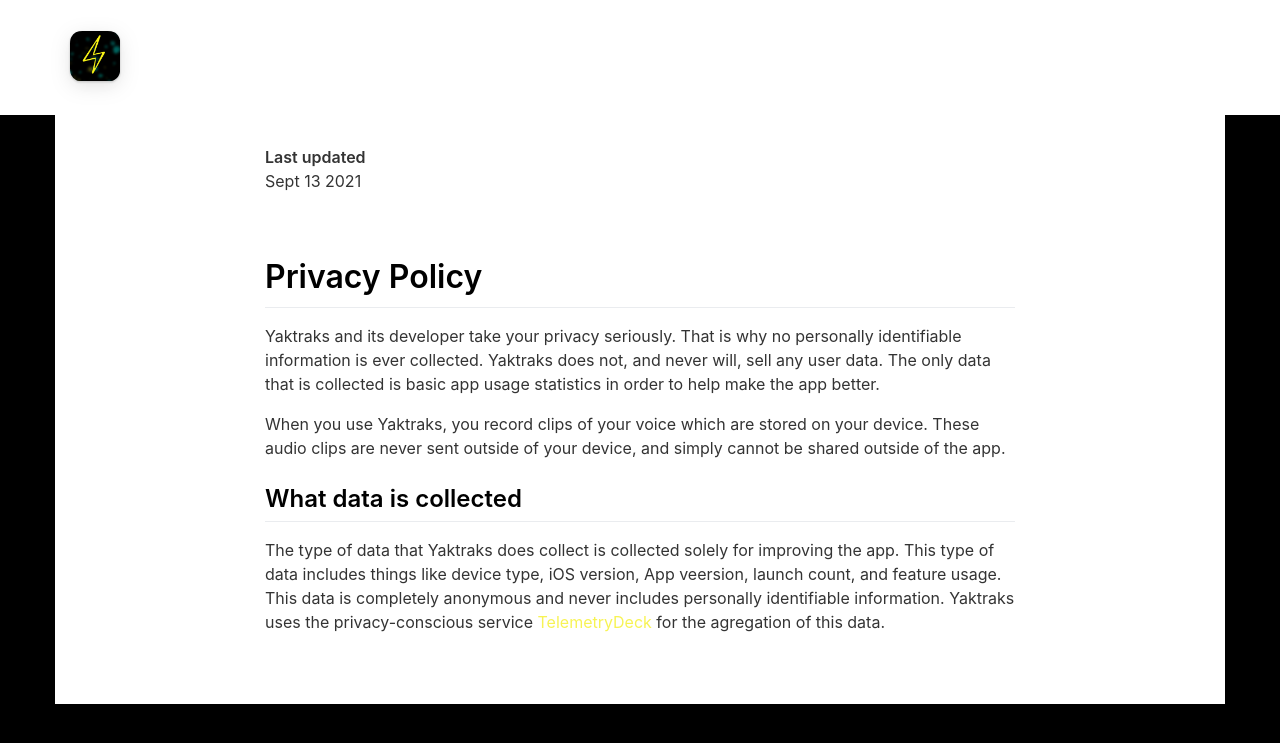
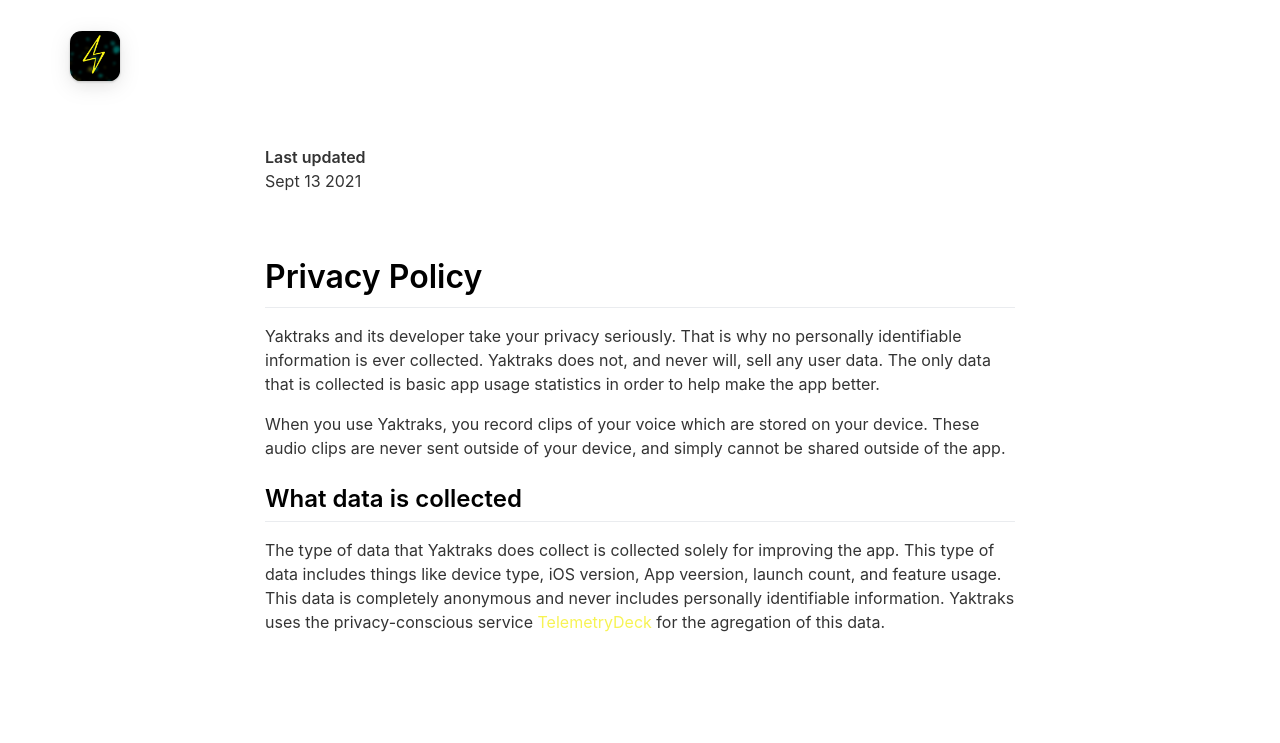
Before and after one commit to thatvirtualboy/Yaktraks, a Jekyll site: the page built from _pages/privacypolicy.md, in a window 1280 px wide. Shown: the top 743 px of the page. Built offline with Jekyll 4.4.1, drawn with Linux system fonts in a browser that asks for light colours; nearby versions of some CDN libraries.

Commit message:
Update page.html

```diff
--- a/_layouts/page.html
+++ b/_layouts/page.html
@@ -7,7 +7,7 @@
 
 {% include head.html %}
 
-<body class="subPageBody", style="background-color:#000000;">
+<body class="subPageBody">
     <div class="headerBackground subPageHeaderBackground">
         <div class="container subPageContainer">
         {% include header.html %}
```
